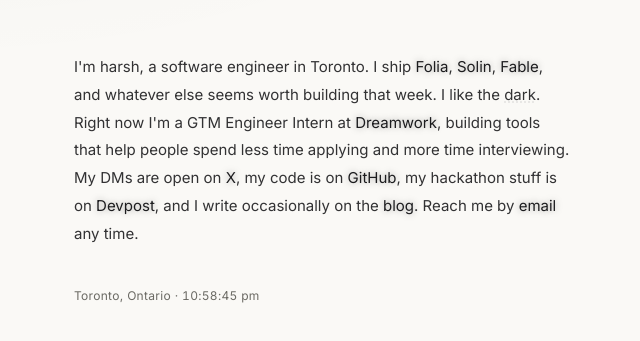
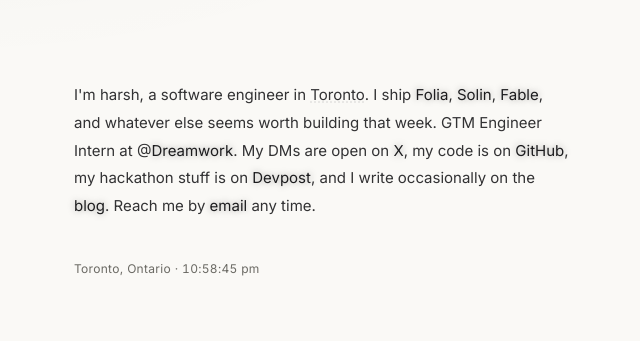
Before and after one commit to GreenKeewi/bio, a Next.js app: page / in a window 1280 px wide. Shown: the part 221-562 px from the top of the page, without its empty margins (318-958 px from the left). Built offline with nearby package versions, Linux system fonts and the light colour scheme.

Commit message:
Update bio copy and Toronto ripple

```diff
--- a/app/components/PixelRipple.tsx
+++ b/app/components/PixelRipple.tsx
@@ -3,7 +3,7 @@
 import { useEffect, useRef, useState, type ReactNode } from "react";
 import { createPortal } from "react-dom";
 
-const DURATION = 900;
+const DURATION = 1800;
 const CELL = 22;
 const BAND = 90;
 
@@ -113,7 +113,7 @@
   return { canvas, trigger };
 }
 
-export function DarkWord({ children }: { children: ReactNode }) {
+export function RippleWord({ children }: { children: ReactNode }) {
   const wordRef = useRef<HTMLButtonElement | null>(null);
   const { canvas, trigger } = usePixelRippleCanvas();
 
--- a/app/page.tsx
+++ b/app/page.tsx
@@ -1,7 +1,7 @@
 "use client";
 
 import { useEffect, useState } from "react";
-import { DarkWord } from "./components/PixelRipple";
+import { RippleWord } from "./components/PixelRipple";
 
 const formatTorontoTime = () =>
   new Intl.DateTimeFormat("en-US", {
@@ -50,13 +50,12 @@
     <main className="mx-auto flex min-h-full w-full max-w-[560px] flex-col justify-center px-5 py-16 sm:px-8">
       <div className={`t-fade ${shown ? "is-shown" : ""}`}>
         <p className="max-w-lg text-[15px] leading-[1.85] text-[var(--ink-dim)]">
-          I&apos;m harsh, a software engineer in Toronto. I ship{" "}
+          I&apos;m harsh, a software engineer in <RippleWord>Toronto</RippleWord>. I ship{" "}
           <InlineLink href="https://folia-notes.vercel.app/">Folia</InlineLink>,{" "}
           <InlineLink href="https://heysolin.com">Solin</InlineLink>,{" "}
           <InlineLink href="https://usefable.ca">Fable</InlineLink>, and whatever else seems worth building
-          that week. I like the <DarkWord>dark</DarkWord>. Right now I&apos;m a GTM Engineer Intern at{" "}
-          <InlineLink href="https://x.com/dreamworkhq">Dreamwork</InlineLink>, building tools that help
-          people spend less time applying and more time interviewing. My DMs are open on{" "}
+          that week. GTM Engineer Intern at @<InlineLink href="https://x.com/dreamworkhq">Dreamwork</InlineLink>.
+          My DMs are open on{" "}
           <InlineLink href="https://x.com/dndharsh0">X</InlineLink>, my code is on{" "}
           <InlineLink href="https://github.com/GreenKeewi">GitHub</InlineLink>, my hackathon stuff is on{" "}
           <InlineLink href="https://devpost.com/GreenKeewi">Devpost</InlineLink>, and I write occasionally on
```
